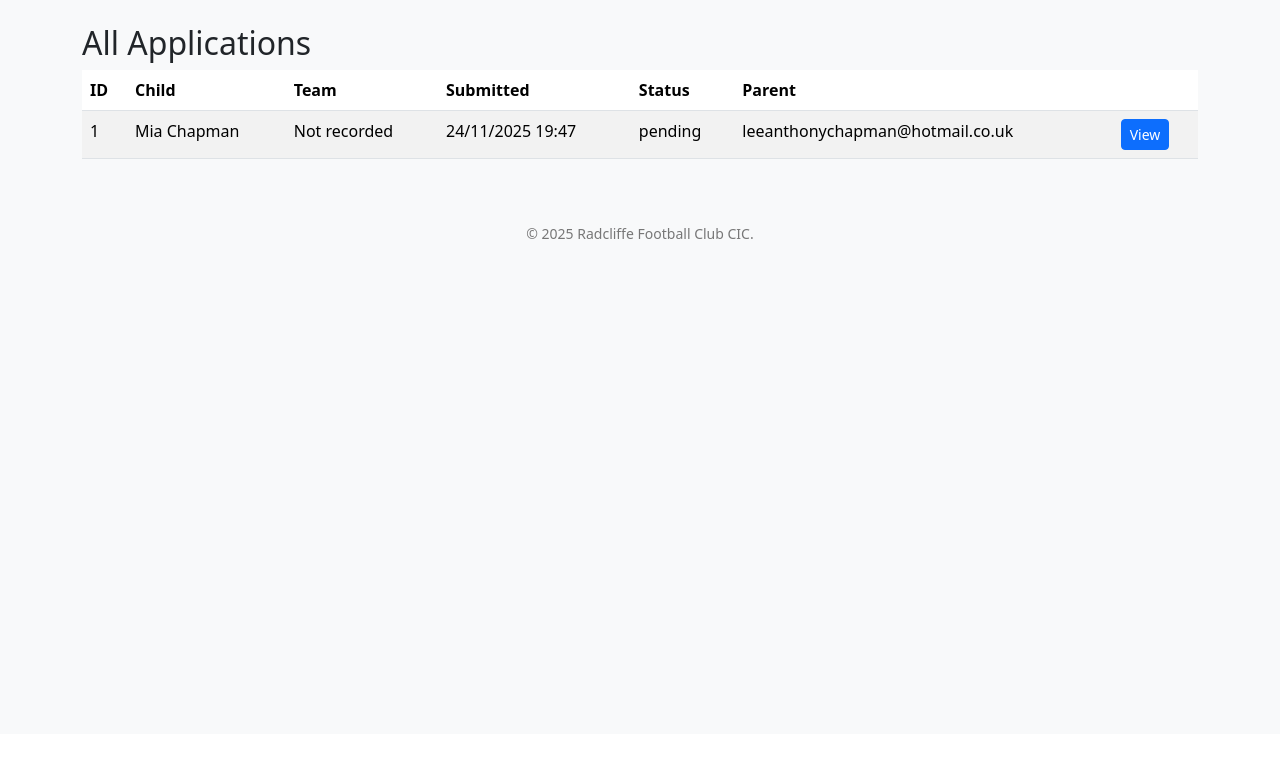
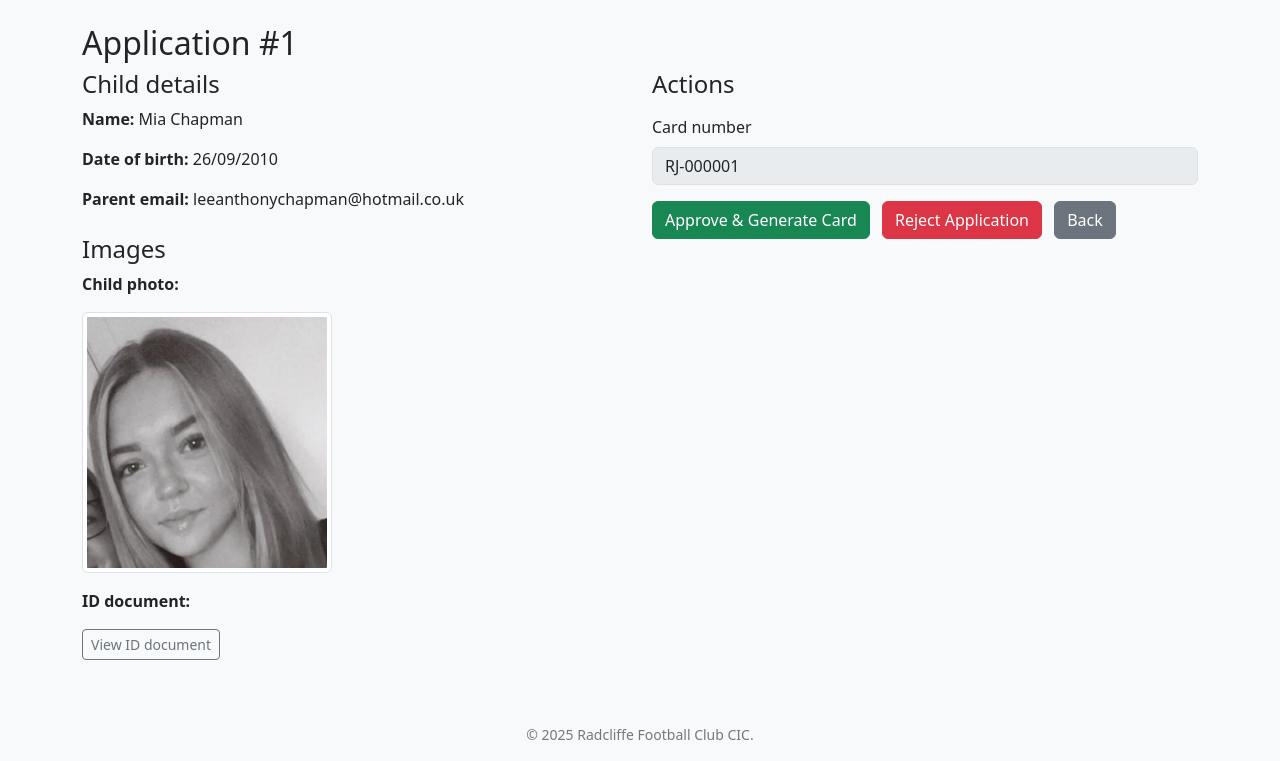
Before and after one commit to LeeChapman1988/radcliffe-fc-junior-membership, a Flask app: template templates/admin_applications.html in a window 1280 px wide. Shown: the part 66-827 px from the top of the page. Before the commit the page ends 305 px from the top, so only its background shows below. Run offline with Flask 3, Linux system fonts and the light colour scheme; the template is opened without the code that fills it: values that come from a table or form of the project are taken from there, others are empty; data comes from the database, SQL or seed files in the repository; both versions use the stored data as it was after the commit.

Commit message:
Fix admin photo preview and UI

```diff
--- a/templates/admin_applications.html
+++ b/templates/admin_applications.html
@@ -1,37 +1,48 @@
 {% extends "base.html" %}
+{% block content %}
+<h2>Application #{{ application.id }}</h2>
 
-{% block content %}
-<h2>All Applications</h2>
+<div class="row">
+  <div class="col-md-6">
+    <h4>Child details</h4>
+    <p><strong>Name:</strong> {{ child.full_name }}</p>
+    <p><strong>Date of birth:</strong> {{ child.date_of_birth.strftime("%d/%m/%Y") }}</p>
+    <p><strong>Parent email:</strong> {{ child.parent.email }}</p>
 
-<table class="table table-striped">
-  <thead>
-    <tr>
-      <th>ID</th>
-      <th>Child</th>
-      <th>Team</th>
-      <th>Submitted</th>
-      <th>Status</th>
-      <th>Parent</th>
-      <th></th>
-    </tr>
-  </thead>
-  <tbody>
-    {% for app in applications %}
-      <tr>
-        <td>{{ app.id }}</td>
-        <td>{{ app.child.full_name }}</td>
-        <td>Not recorded</td>
-        <td>{{ app.created_at.strftime("%d/%m/%Y %H:%M") }}</td>
-        <td>{{ app.status }}</td>
-        <td>{{ app.child.parent.email }}</td>
-        <td>
-          <a href="{{ url_for('admin_application_detail', app_id=app.id) }}"
-             class="btn btn-sm btn-primary">
-            View
-          </a>
-        </td>
-      </tr>
-    {% endfor %}
-  </tbody>
-</table>
+    <h4 class="mt-4">Images</h4>
+    <p><strong>Child photo:</strong></p>
+    <img
+      src="{{ url_for('uploaded_file', filename=application.photo_filename) }}"
+      alt="Child photo"
+      class="img-thumbnail mb-3"
+      style="max-width: 250px;"
+    >
+
+    <p><strong>ID document:</strong></p>
+    <a
+      href="{{ url_for('uploaded_file', filename=application.id_document_filename) }}"
+      target="_blank"
+      class="btn btn-sm btn-outline-secondary"
+    >
+      View ID document
+    </a>
+  </div>
+
+  <div class="col-md-6">
+    <h4>Actions</h4>
+    <form method="post" class="mt-3">
+      <div class="mb-3">
+        <label class="form-label">Card number</label>
+        <input type="text" class="form-control" value="RJ-{{ '%06d'|format(application.id) }}" disabled>
+      </div>
+      <button type="submit" name="action" value="approve" class="btn btn-success">
+        Approve &amp; Generate Card
+      </button>
+      <button type="submit" name="action" value="reject" class="btn btn-danger ms-2">
+        Reject Application
+      </button>
+      <a href="{{ url_for('admin_applications') }}" class="btn btn-secondary ms-2">Back</a>
+    </form>
+  </div>
+</div>
 {% endblock %}
```
Also changed, not shown: templates/dashboard.html (+25 -29 lines), Uploads/02a6bb28d43ea2b2_mia_test.PNG (added), Uploads/9e71aa5293c341ea_mia_test.PNG (added), app.db.
